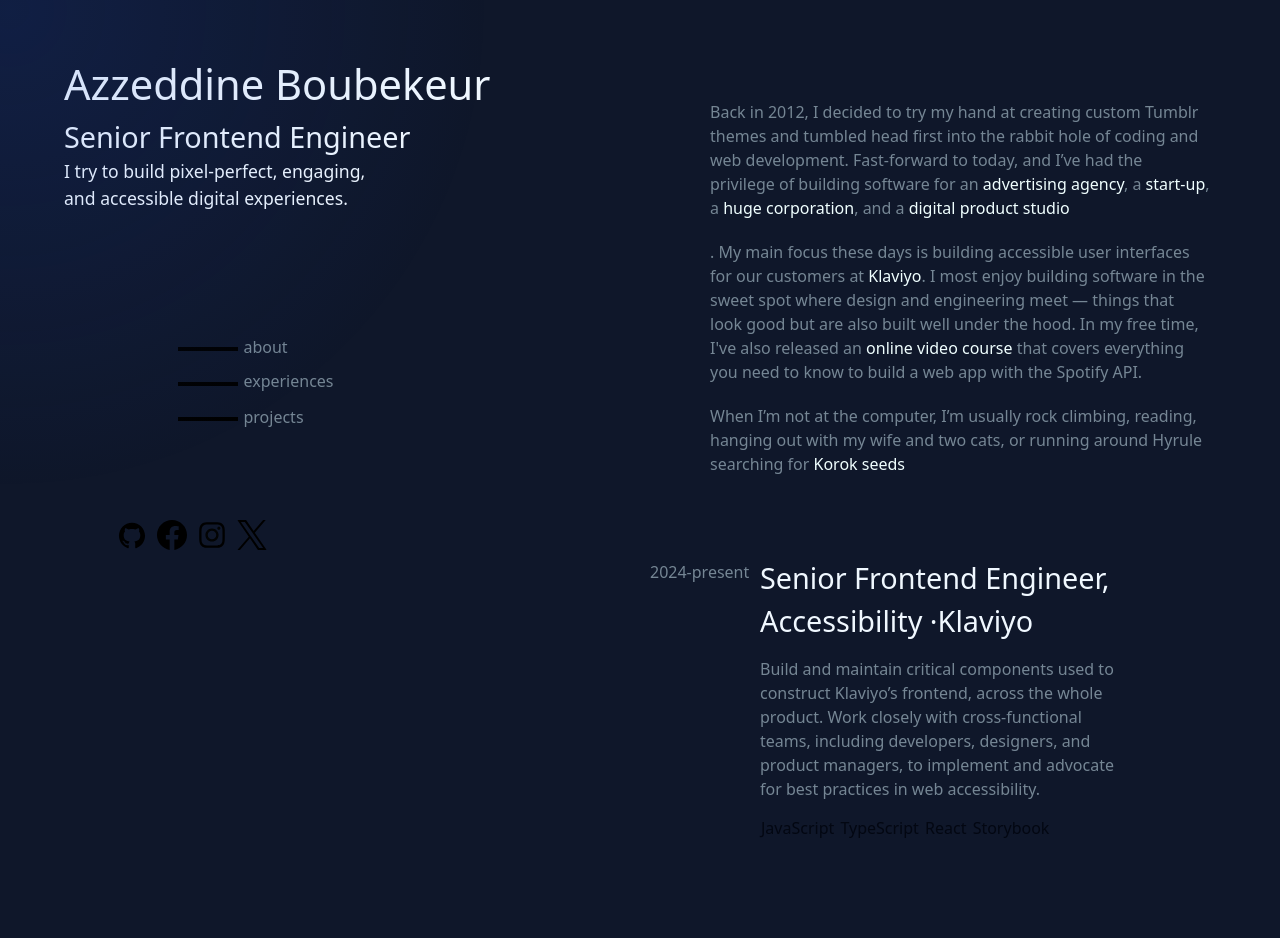
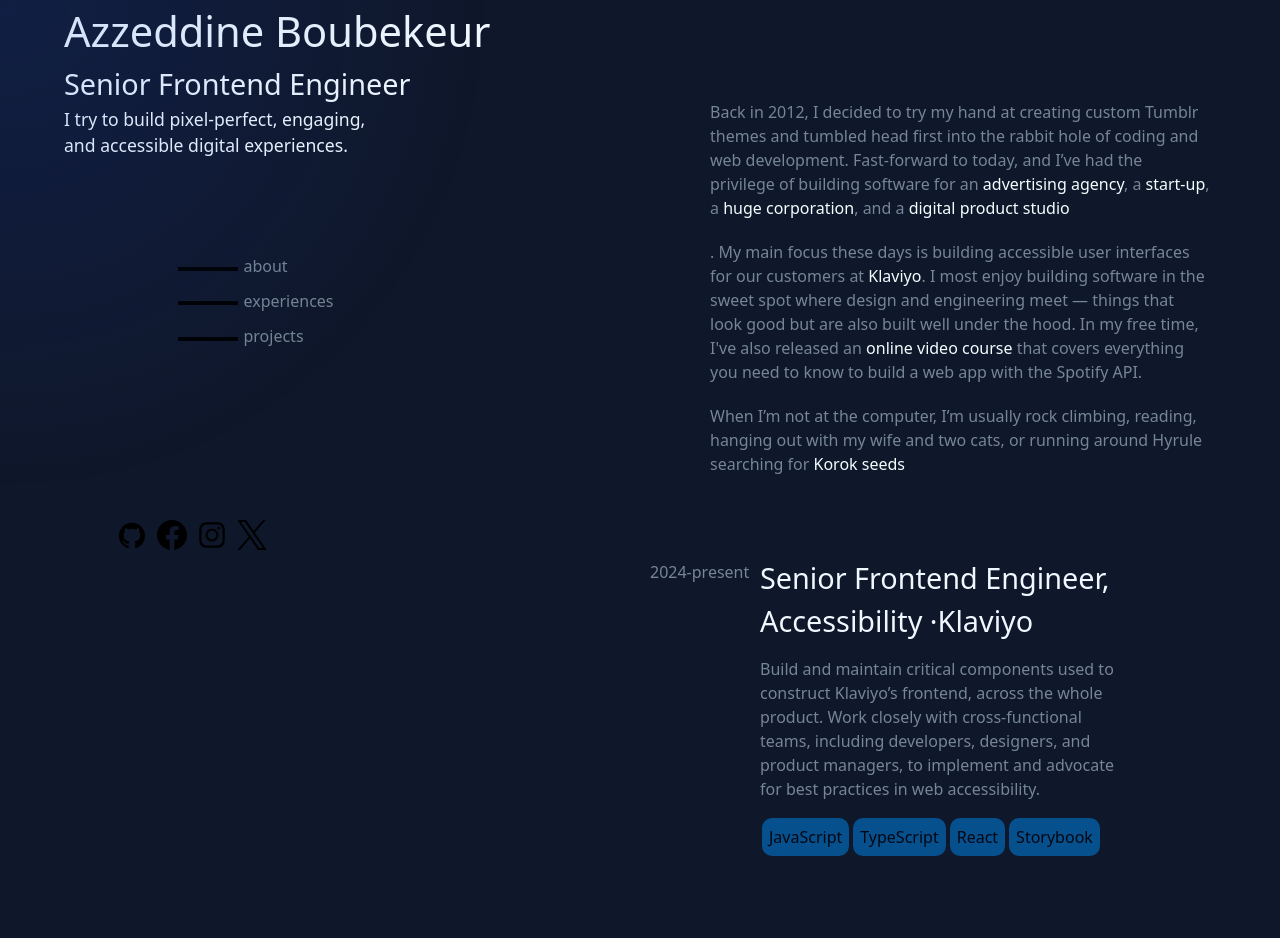
Before and after one commit to Azzizou200/pofolio, a React (Vite) app: page / in a window 1280 px wide. Shown: the top 938 px of the page. Built offline with nearby package versions, Linux system fonts and the light colour scheme.

Commit message:
more polishing

```diff
--- a/src/App.css
+++ b/src/App.css
@@ -39,25 +39,26 @@ p {
   background-color: rgb(15, 23, 42);
   display: grid;
   grid-template-columns: 1fr 1fr;
-  grid-template-rows: 250px 250px auto;
+  grid-template-rows: 250px 250px 250px auto;
   grid-template-areas:
     "introduction content"
     "bookmarks content"
-    "footer content";
+    "footer content"
+    "filler content";
   min-height: fit-content;
 }
 hr {
   border-color: aliceblue;
 }
 .introduction {
+  grid-area: introduction;
   top: 0;
-  grid-area: introduction;
   position: sticky;
   display: flex;
   flex-direction: column;
   justify-content: center;
   padding-left: 10%;
-  height: 33vh;
+  height: max-content;
 }
 .right-side {
   grid-area: content;
@@ -65,19 +66,19 @@ hr {
 }
 
 .bookmarks {
+  grid-area: bookmarks;
   top: 250px;
   position: sticky;
-  grid-area: bookmarks;
+  height: max-content;
   display: flex;
   flex-direction: column;
   justify-content: center;
   align-items: center;
-  height: 33vh;
 }
 .footer {
   grid-area: footer;
-  height: 29vh;
   top: 500px;
+  height: max-content;
   position: sticky;
   display: flex;
   justify-content: center;
@@ -133,8 +134,14 @@ hr {
     "date tools";
 }
 .tool-used {
-  margin: 1px;
-  display: inline;
+  background-color: rgb(6, 80, 141);
+  display: inline-block;
+  border: 2px solid rgb(6, 80, 141);
+  border-radius: 10px;
+  padding: 5px;
+  margin: 2px;
+  width: max-content;
+  height: fit-content;
 }
 .tools {
   grid-area: tools;
@@ -148,12 +155,15 @@ hr {
 .experiences {
   width: 500px;
 }
+
 .experiences:hover {
   .cards:hover {
+    animation-delay: 300ms;
     opacity: 1;
     background: rgba(255, 255, 255, 0.064);
     backdrop-filter: blur(5px);
     -webkit-backdrop-filter: blur(5px);
+    box-shadow: 2px;
   }
   .cards {
     opacity: 0.5;
--- a/src/components-dev/experience.tsx
+++ b/src/components-dev/experience.tsx
@@ -1,7 +1,7 @@
 import ToolsUsed from "./tools-used";
 export default function Experience(props: any) {
   return (
-    <div className="cards">
+    <div className="cards duration-300">
       <div className="date">
         <p>{props.dates}</p>
       </div>
--- a/src/components-dev/socials.tsx
+++ b/src/components-dev/socials.tsx
@@ -1,12 +1,12 @@
 export default function Socials() {
   return (
-    <footer className="footer">
+    <div className="footer">
       <div className="socials">
         <img className="social-ico" src="github-ico.svg"></img>
         <img className="social-ico" src="fb-ico.svg"></img>
         <img className="social-ico" src="ig-ico.svg"></img>
         <img className="social-ico" src="x-ico.svg"></img>
       </div>
-    </footer>
+    </div>
   );
 }
--- a/src/components-dev/spotlight.tsx
+++ b/src/components-dev/spotlight.tsx
@@ -1,13 +1,14 @@
 import { useState } from "react";
 export default function Spotlight() {
   let [coords, setCoords] = useState({ x: 10, y: 10 });
-
-  window.addEventListener("mousemove", (event) => {
+  const spotlighUpdate = (event: any) => {
     setCoords({
       x: event.clientX,
       y: event.clientY + window.scrollY,
     });
-  });
+  };
+  window.addEventListener("mousemove", spotlighUpdate);
+  window.addEventListener("onwheel", spotlighUpdate);
   return (
     <div
       id="spotlight"
```
